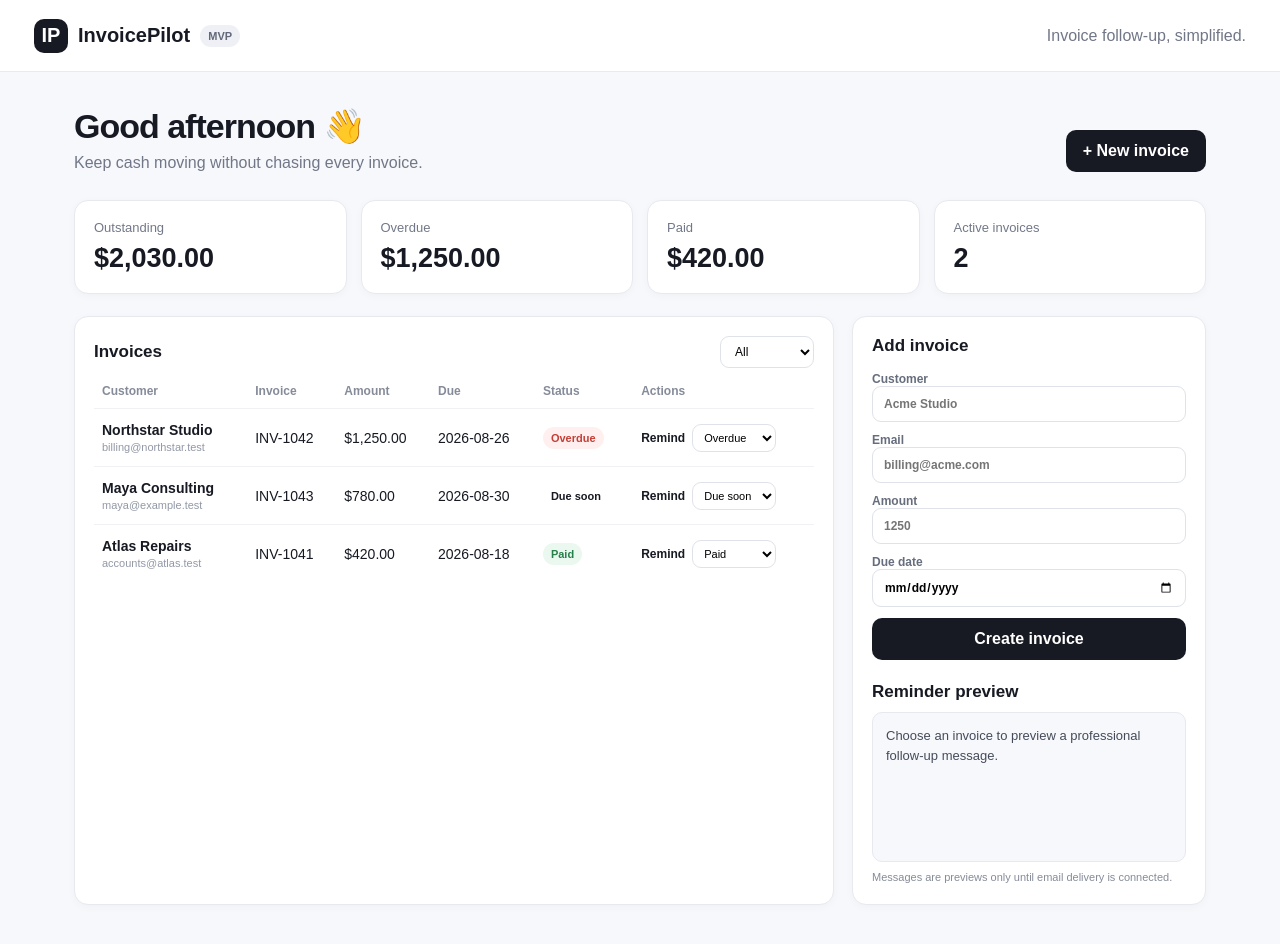
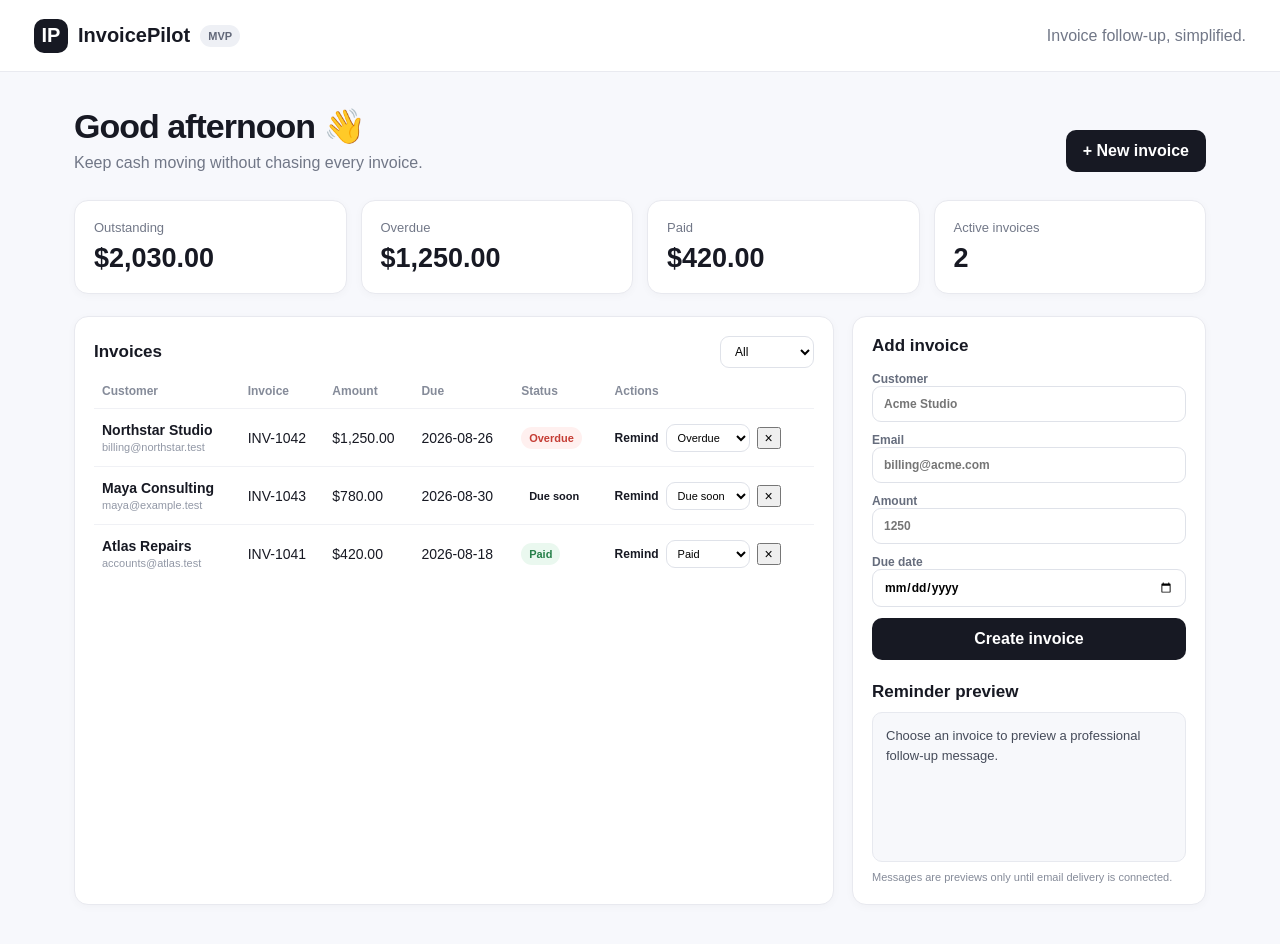
Before and after one commit to yazan247/ai-revenue-engine, a Next.js app: page / in a window 1280 px wide. Shown: the top 944 px of the page. Built offline with nearby package versions, Linux system fonts and the light colour scheme.

Commit message:
Merge invoice service into current dashboard

```diff
--- a/app/page.tsx
+++ b/app/page.tsx
@@ -2,6 +2,7 @@
 
 import { useEffect, useMemo, useState } from "react";
 import { formatMoney, reminderFor, type Invoice, type InvoiceStatus } from "../lib/domain";
+import { createInvoice, deleteInvoice, updateInvoiceStatus } from "../lib/invoice-service";
 import { loadInvoices, saveInvoices } from "../lib/storage";
 
 const seed: Invoice[] = [
@@ -9,45 +10,22 @@ const seed: Invoice[] = [
   { id: "2", customerName: "Maya Consulting", customerEmail: "maya@example.test", invoiceNumber: "INV-1043", amount: 780, currency: "USD", dueDate: "2026-08-30", status: "due_soon", createdAt: "2026-08-02" },
   { id: "3", customerName: "Atlas Repairs", customerEmail: "accounts@atlas.test", invoiceNumber: "INV-1041", amount: 420, currency: "USD", dueDate: "2026-08-18", status: "paid", createdAt: "2026-07-20" },
 ];
-
 const label: Record<InvoiceStatus, string> = { overdue: "Overdue", due_soon: "Due soon", paid: "Paid" };
 
 export default function Home() {
-  const [invoices, setInvoices] = useState<Invoice[]>(seed);
-  const [ready, setReady] = useState(false);
-  const [customer, setCustomer] = useState(""); const [email, setEmail] = useState(""); const [amount, setAmount] = useState(""); const [due, setDue] = useState("");
+  const [invoices, setInvoices] = useState<Invoice[]>(seed), [ready, setReady] = useState(false);
+  const [customer, setCustomer] = useState(""), [email, setEmail] = useState(""), [amount, setAmount] = useState(""), [due, setDue] = useState("");
   const [filter, setFilter] = useState<"all" | InvoiceStatus>("all");
   const [reminder, setReminder] = useState("Choose an invoice to preview a professional follow-up message.");
-
   useEffect(() => { setInvoices(loadInvoices(seed)); setReady(true); }, []);
   useEffect(() => { if (ready) saveInvoices(invoices); }, [invoices, ready]);
-
-  const totals = useMemo(() => ({
-    outstanding: invoices.filter(i => i.status !== "paid").reduce((a, i) => a + i.amount, 0),
-    overdue: invoices.filter(i => i.status === "overdue").reduce((a, i) => a + i.amount, 0),
-    paid: invoices.filter(i => i.status === "paid").reduce((a, i) => a + i.amount, 0),
-  }), [invoices]);
+  const totals = useMemo(() => ({ outstanding: invoices.filter(i => i.status !== "paid").reduce((a,i)=>a+i.amount,0), overdue: invoices.filter(i=>i.status==="overdue").reduce((a,i)=>a+i.amount,0), paid: invoices.filter(i=>i.status==="paid").reduce((a,i)=>a+i.amount,0) }), [invoices]);
   const visible = filter === "all" ? invoices : invoices.filter(i => i.status === filter);
-
-  function addInvoice(e: React.FormEvent) {
-    e.preventDefault(); if (!customer.trim() || !email.trim() || !amount || !due || Number(amount) <= 0) return;
-    const n = 1040 + invoices.length + 1;
-    setInvoices([{ id: crypto.randomUUID(), customerName: customer.trim(), customerEmail: email.trim(), invoiceNumber: `INV-${n}`, amount: Number(amount), currency: "USD", dueDate: due, status: "due_soon", createdAt: new Date().toISOString() }, ...invoices]);
-    setCustomer(""); setEmail(""); setAmount(""); setDue("");
-  }
-  function status(id: string, next: InvoiceStatus) { setInvoices(invoices.map(i => i.id === id ? { ...i, status: next } : i)); }
-
-  return <div className="shell">
-    <header className="topbar"><div className="brand"><span className="logo">IP</span> InvoicePilot <span className="badge">MVP</span></div><span className="muted">Invoice follow-up, simplified.</span></header>
-    <main className="main">
-      <section className="hero"><div><h1>Good afternoon 👋</h1><p className="muted">Keep cash moving without chasing every invoice.</p></div><button className="primary" onClick={() => document.getElementById("new-invoice")?.scrollIntoView({ behavior: "smooth" })}>+ New invoice</button></section>
-      <section className="grid"><div className="card"><div className="stat-label">Outstanding</div><div className="stat-value">{formatMoney(totals.outstanding)}</div></div><div className="card"><div className="stat-label">Overdue</div><div className="stat-value">{formatMoney(totals.overdue)}</div></div><div className="card"><div className="stat-label">Paid</div><div className="stat-value">{formatMoney(totals.paid)}</div></div><div className="card"><div className="stat-label">Active invoices</div><div className="stat-value">{invoices.filter(i => i.status !== "paid").length}</div></div></section>
-      <section className="layout">
-        <div className="card"><div className="card-head"><span className="card-title">Invoices</span><select className="filter" value={filter} onChange={e => setFilter(e.target.value as "all" | InvoiceStatus)}><option value="all">All</option><option value="overdue">Overdue</option><option value="due_soon">Due soon</option><option value="paid">Paid</option></select></div>
-          <div className="table-wrap"><table className="table"><thead><tr><th>Customer</th><th>Invoice</th><th>Amount</th><th>Due</th><th>Status</th><th>Actions</th></tr></thead><tbody>{visible.map(i => <tr key={i.id}><td><strong>{i.customerName}</strong><small>{i.customerEmail}</small></td><td>{i.invoiceNumber}</td><td>{formatMoney(i.amount, i.currency)}</td><td>{i.dueDate}</td><td><span className={`status ${i.status}`}>{label[i.status]}</span></td><td><div className="actions"><button className="link-btn" onClick={() => setReminder(reminderFor(i))}>Remind</button><select className="mini-select" value={i.status} onChange={e => status(i.id, e.target.value as InvoiceStatus)}><option value="overdue">Overdue</option><option value="due_soon">Due soon</option><option value="paid">Paid</option></select></div></td></tr>)}</tbody></table></div>
-        </div>
-        <div className="card" id="new-invoice"><div className="card-head"><span className="card-title">Add invoice</span></div><form className="form" onSubmit={addInvoice}><label>Customer<input value={customer} onChange={e => setCustomer(e.target.value)} placeholder="Acme Studio" required /></label><label>Email<input type="email" value={email} onChange={e => setEmail(e.target.value)} placeholder="billing@acme.com" required /></label><label>Amount<input type="number" min="0.01" step="0.01" value={amount} onChange={e => setAmount(e.target.value)} placeholder="1250" required /></label><label>Due date<input type="date" value={due} onChange={e => setDue(e.target.value)} required /></label><button className="primary" type="submit">Create invoice</button></form><div className="preview"><div className="card-title">Reminder preview</div><div className="reminder">{reminder}</div><p className="hint">Messages are previews only until email delivery is connected.</p></div></div>
-      </section>
-    </main>
-  </div>;
+  function addInvoice(e: React.FormEvent) { e.preventDefault(); if (!customer.trim() || !email.trim() || !amount || !due || Number(amount)<=0) return; setInvoices([createInvoice({customerName:customer, customerEmail:email, amount:Number(amount), dueDate:due}, invoices), ...invoices]); setCustomer("");setEmail("");setAmount("");setDue(""); }
+  return <div className="shell"><header className="topbar"><div className="brand"><span className="logo">IP</span> InvoicePilot <span className="badge">MVP</span></div><span className="muted">Invoice follow-up, simplified.</span></header><main className="main">
+    <section className="hero"><div><h1>Good afternoon 👋</h1><p className="muted">Keep cash moving without chasing every invoice.</p></div><button className="primary" onClick={()=>document.getElementById("new-invoice")?.scrollIntoView({behavior:"smooth"})}>+ New invoice</button></section>
+    <section className="grid"><div className="card"><div className="stat-label">Outstanding</div><div className="stat-value">{formatMoney(totals.outstanding)}</div></div><div className="card"><div className="stat-label">Overdue</div><div className="stat-value">{formatMoney(totals.overdue)}</div></div><div className="card"><div className="stat-label">Paid</div><div className="stat-value">{formatMoney(totals.paid)}</div></div><div className="card"><div className="stat-label">Active invoices</div><div className="stat-value">{invoices.filter(i=>i.status!=="paid").length}</div></div></section>
+    <section className="layout"><div className="card"><div className="card-head"><span className="card-title">Invoices</span><select className="filter" value={filter} onChange={e=>setFilter(e.target.value as "all"|InvoiceStatus)}><option value="all">All</option><option value="overdue">Overdue</option><option value="due_soon">Due soon</option><option value="paid">Paid</option></select></div><div className="table-wrap"><table className="table"><thead><tr><th>Customer</th><th>Invoice</th><th>Amount</th><th>Due</th><th>Status</th><th>Actions</th></tr></thead><tbody>{visible.map(i=><tr key={i.id}><td><strong>{i.customerName}</strong><small>{i.customerEmail}</small></td><td>{i.invoiceNumber}</td><td>{formatMoney(i.amount,i.currency)}</td><td>{i.dueDate}</td><td><span className={`status ${i.status}`}>{label[i.status]}</span></td><td><div className="actions"><button className="link-btn" onClick={()=>setReminder(reminderFor(i))}>Remind</button><select className="mini-select" value={i.status} onChange={e=>setInvoices(updateInvoiceStatus(invoices,i.id,e.target.value as InvoiceStatus))}><option value="overdue">Overdue</option><option value="due_soon">Due soon</option><option value="paid">Paid</option></select><button className="delete-btn" aria-label={`Delete ${i.invoiceNumber}`} onClick={()=>setInvoices(deleteInvoice(invoices,i.id))}>×</button></div></td></tr>)}</tbody></table></div></div>
+    <div className="card" id="new-invoice"><div className="card-head"><span className="card-title">Add invoice</span></div><form className="form" onSubmit={addInvoice}><label>Customer<input value={customer} onChange={e=>setCustomer(e.target.value)} placeholder="Acme Studio" required/></label><label>Email<input type="email" value={email} onChange={e=>setEmail(e.target.value)} placeholder="billing@acme.com" required/></label><label>Amount<input type="number" min="0.01" step="0.01" value={amount} onChange={e=>setAmount(e.target.value)} placeholder="1250" required/></label><label>Due date<input type="date" value={due} onChange={e=>setDue(e.target.value)} required/></label><button className="primary" type="submit">Create invoice</button></form><div className="preview"><div className="card-title">Reminder preview</div><div className="reminder">{reminder}</div><p className="hint">Messages are previews only until email delivery is connected.</p></div></div></section>
+  </main></div>;
 }
```
